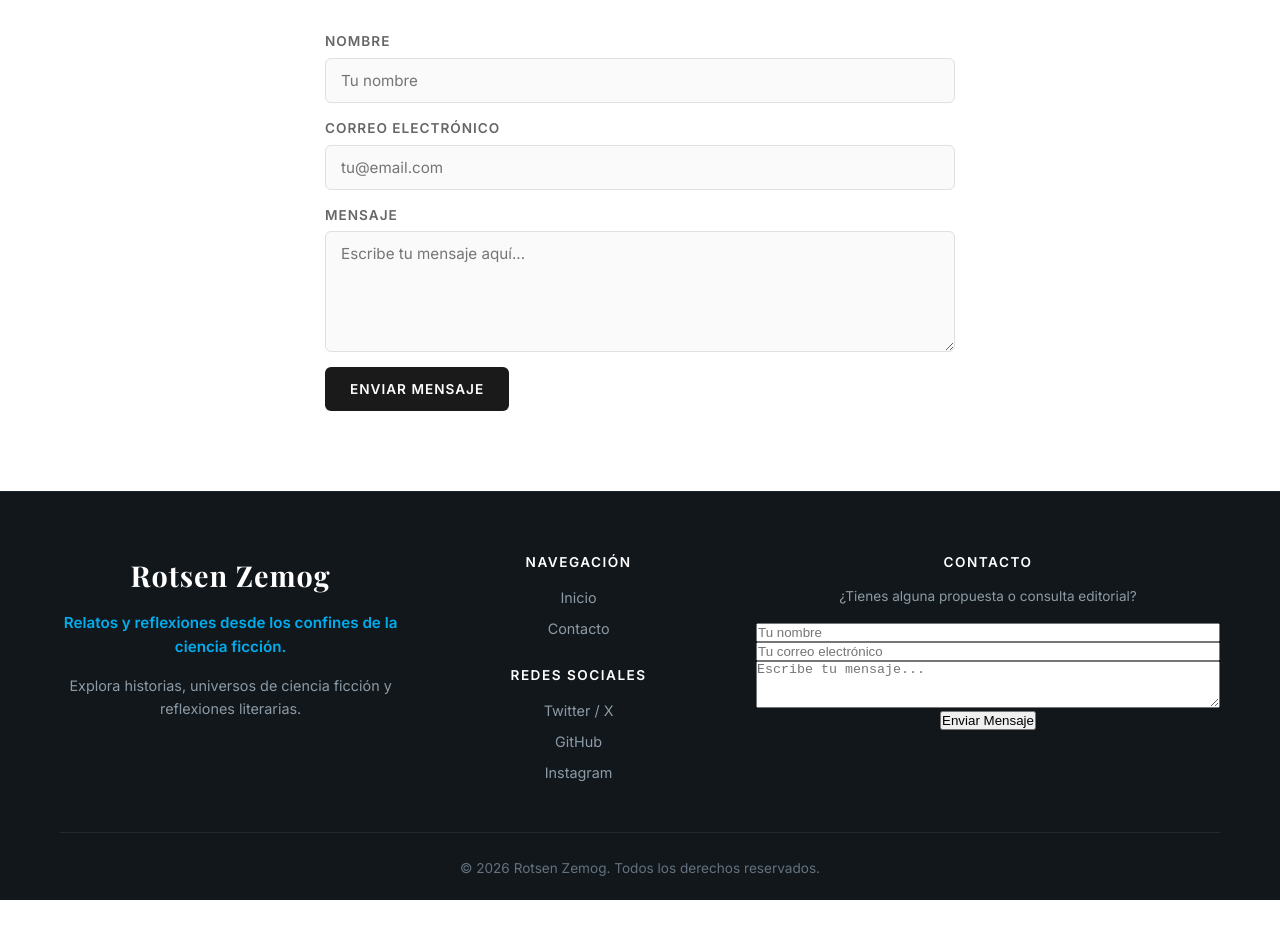
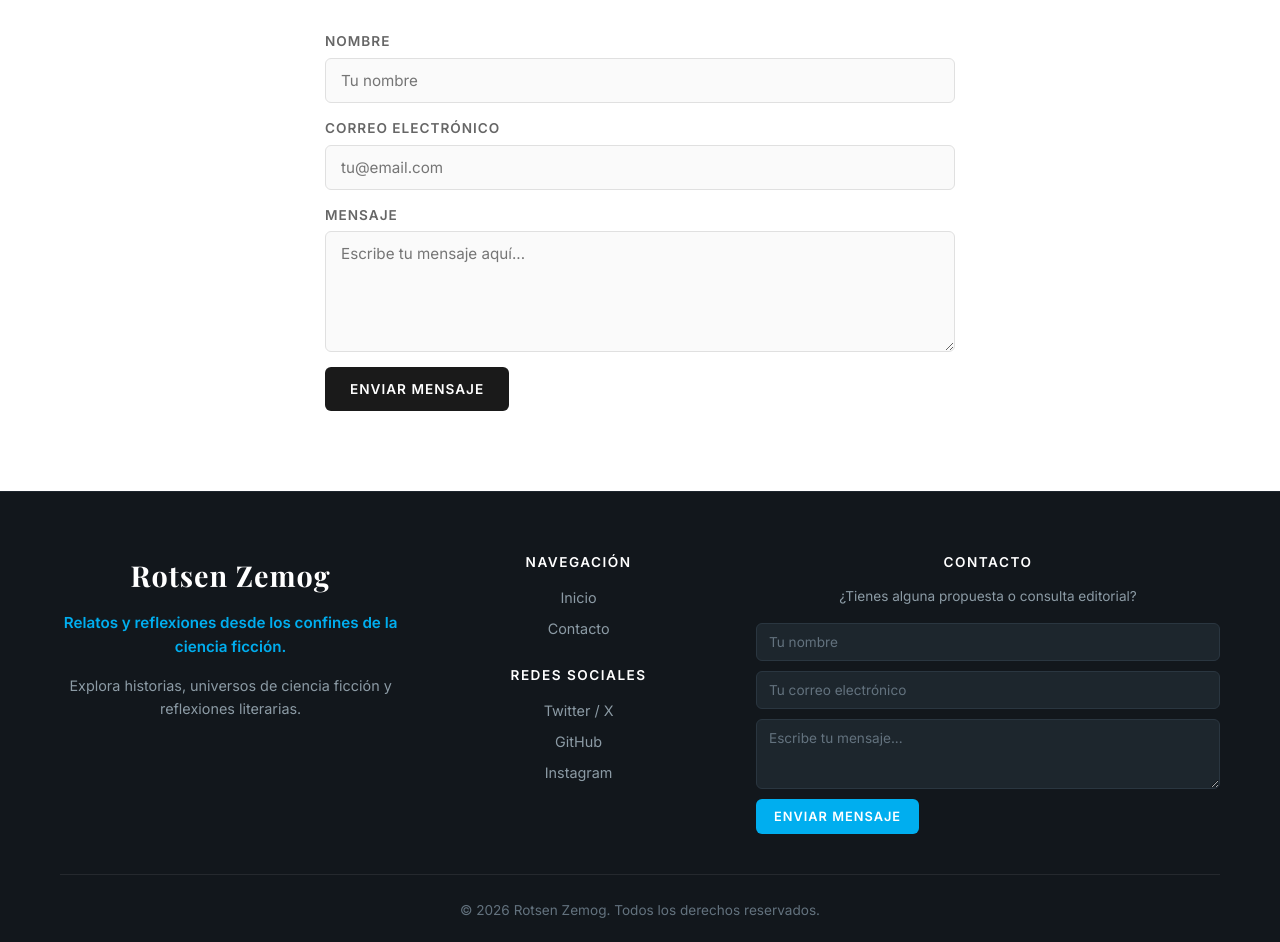
Before and after one commit to rotsenzemog/rotsenzemog.github.io, a Jekyll site: the page built from index.html, in a window 1280 px wide. Shown: the part 1878-2820 px from the top of the page. Built offline with Jekyll 4.4.1, drawn with Linux system fonts in a browser that asks for light colours; before the commit the page ends 2778 px from its top, so only the background shows below that.

Commit message:
Add styles for footer contact form
Added styles for footer contact form and submit button.

```diff
--- a/assets/css/main.css
+++ b/assets/css/main.css
@@ -260,3 +260,54 @@ footer { border-top: 1px solid #eee; padding: 40px 0; text-align: center; color:
     margin-bottom: 0;
   }
 }
+/* --- Formulario de Contacto dentro del Footer --- */
+.footer-contact-form {
+  display: flex;
+  flex-direction: column;
+  gap: 10px;
+}
+
+.footer-contact-form .form-group input,
+.footer-contact-form .form-group textarea {
+  width: 100%;
+  padding: 10px 12px;
+  border: 1px solid #2a3640;
+  border-radius: 6px;
+  font-family: var(--font-sans);
+  font-size: 0.85rem;
+  background-color: #1d262d;
+  color: #ffffff;
+  transition: border-color 0.2s;
+}
+
+.footer-contact-form .form-group input::placeholder,
+.footer-contact-form .form-group textarea::placeholder {
+  color: #63727e;
+}
+
+.footer-contact-form .form-group input:focus,
+.footer-contact-form .form-group textarea:focus {
+  outline: none;
+  border-color: #00aeef;
+  background-color: #222c35;
+}
+
+.btn-submit-footer {
+  background-color: #00aeef;
+  color: #ffffff;
+  padding: 10px 18px;
+  border: none;
+  border-radius: 6px;
+  font-family: var(--font-sans);
+  font-size: 0.8rem;
+  font-weight: 600;
+  text-transform: uppercase;
+  letter-spacing: 1px;
+  cursor: pointer;
+  transition: background-color 0.2s;
+  align-self: flex-start;
+}
+
+.btn-submit-footer:hover {
+  background-color: #0095cc;
+}
```
